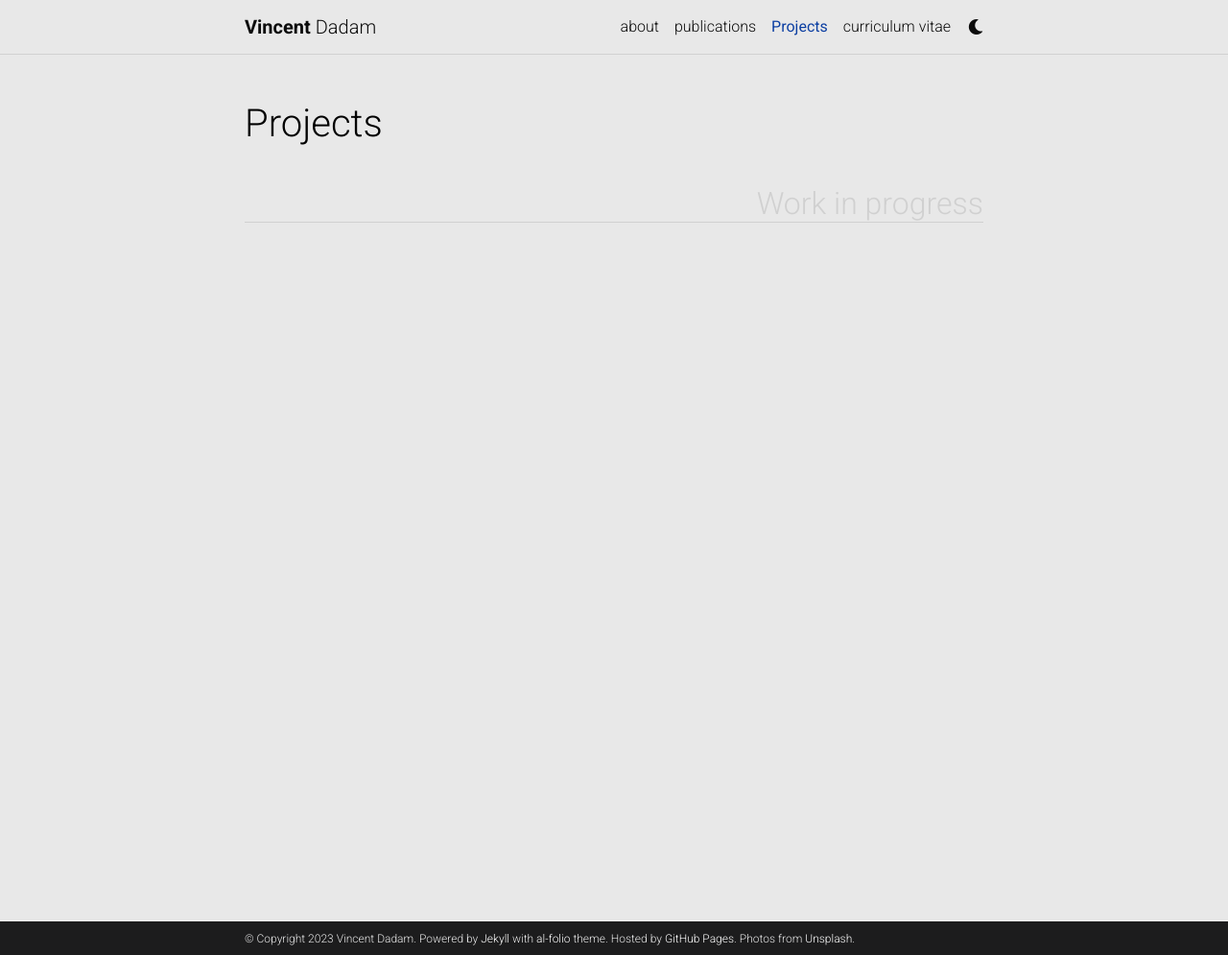
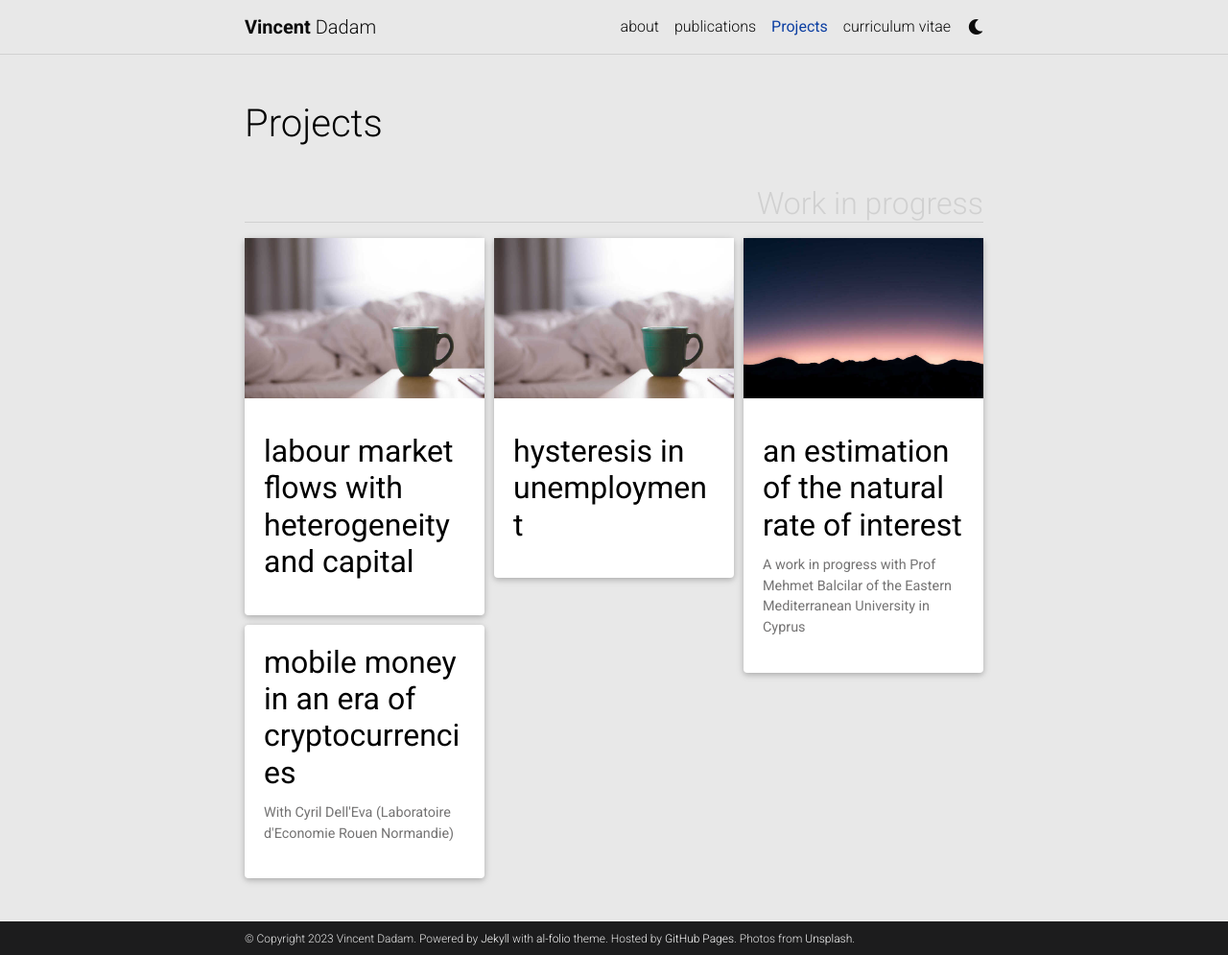
Before and after one commit to dadamvince/dadamvince.github.io, a Jekyll site: the page built from _pages/projects.md, in a window 1280 px wide and 995 px high. Shown: the whole window at 96% size. Built offline with Jekyll 4.4.1, drawn with Linux system fonts in a browser that asks for light colours; comment, search, counter and statistics services are not loaded; a style sheet for code colours, icons or effects is not loaded.

Commit message:
work in progress

```diff
--- a/_projects/1_project.md
+++ b/_projects/1_project.md
@@ -4,7 +4,7 @@ title: Labour Market Flows with Heterogeneity and Capital
 description:
 img: assets/img/12.jpg
 importance: 1
-category: work
+category: Work in progress
 ---
 
 An investigation of labour market flows in
--- a/_projects/2_project.md
+++ b/_projects/2_project.md
@@ -4,14 +4,14 @@ title: Hysteresis in Unemployment
 description:
 img: assets/img/12.jpg
 importance: 2
-category: work
+category: Work in progress
 ---
 
 Hysteresis in unemployment: This is achieved through two approaches. First we used the
 Preisach model - a mathematical framework for hysteresis in physics - to derive an index of hysteresis
 in the unemployment data where only long lasting shocks remain in the memory bank of
 the series (see Piscitelli, Cross, Grinfeld, and Lamba (2000)). Second, we use a DSGE model a la
-Blanchard and Gal´ı (2010) which we extend on two fronts: (i) we account for the external sector
+Blanchard and Gali (2010) which we extend on two fronts: (i) we account for the external sector
 following Gali and Monacelli (2005); (ii) we use the framework of Gal´ı (2015) that introduces hysteresis in the labour market in a DSGE setting. This allows us to derive a marginal cost of firms
 that depends directly on labour market variables (unemployment in particular), on the hysteresis
 parameter and on terms of trade
--- a/_projects/4_project.md
+++ b/_projects/4_project.md
@@ -4,7 +4,7 @@ title: Mobile Money in an Era of Cryptocurrencies
 description: With Cyril Dell'Eva (Laboratoire d'Economie Rouen Normandie)
 img:
 importance: 3
-category: fun
+category: Work in progress
 ---
 
 We study the evolution of mobile money in
```
Also changed, not shown: _projects/3_project.md (+1 -1 lines).
